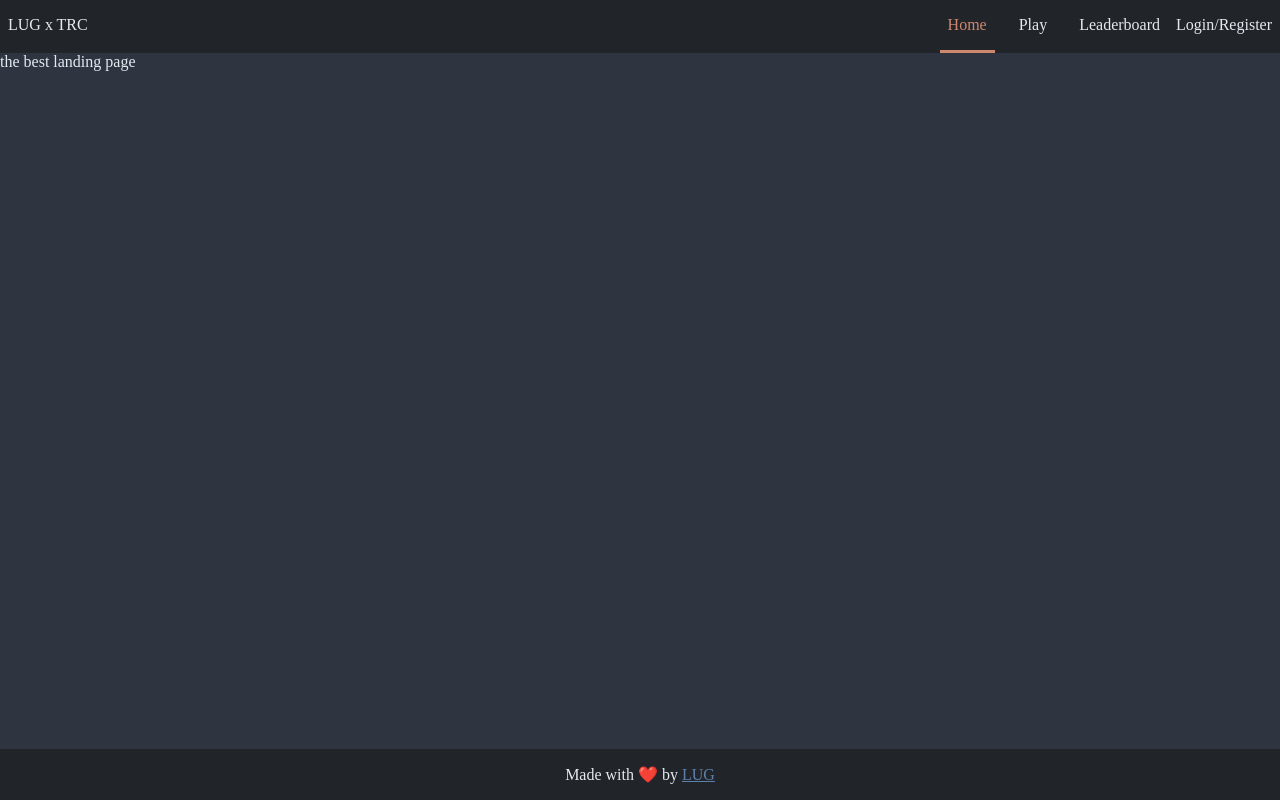
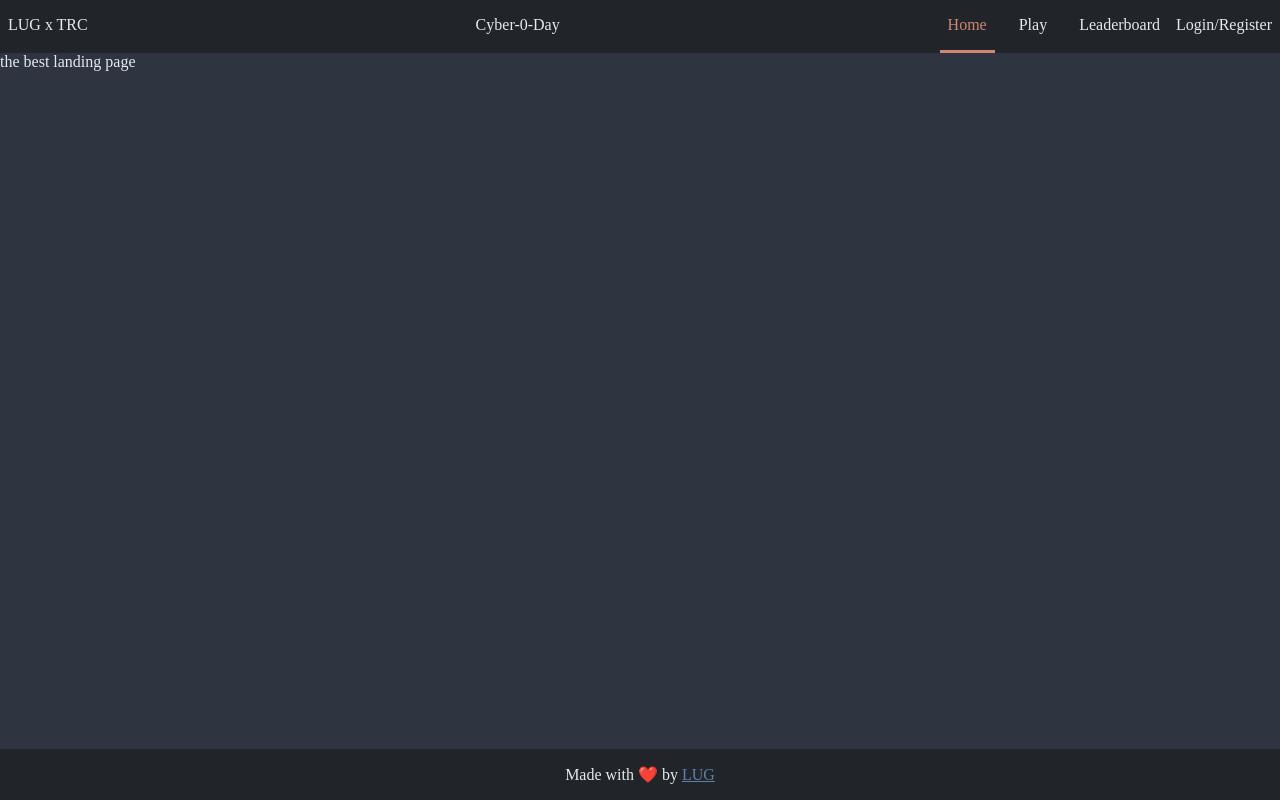
Before and after one commit to lugvitc/ctf, a React (Create React App) app: page /#/ in a window 1280 px wide. Built offline with nearby package versions, Linux system fonts and the light colour scheme.

Commit message:
added name to navbar

```diff
--- a/src/components/navbar/Navbar.js
+++ b/src/components/navbar/Navbar.js
@@ -20,6 +20,7 @@ export default function Navbar() {
     return (
         <nav className={styles.all}>
             <div className={styles.logos}>LUG x TRC</div>
+            <div className={styles.name}>Cyber-0-Day</div>
             <div className={styles.links}>
                 {links.map(link => (
                     <NavLink
--- a/src/components/navbar/Navbar.module.css
+++ b/src/components/navbar/Navbar.module.css
@@ -7,6 +7,11 @@
 
 .logos {
     padding: 1rem 0.5rem;
+}
+
+.name {
+    padding: 1rem 0.5rem;
+    margin-left: auto;
 }
 
 .links {
@@ -32,9 +37,3 @@
     color: var(--nord12);
     border-bottom: 3px solid var(--nord12);
 }
-
-.team {
-}
-
-.login-button {
-}
```
